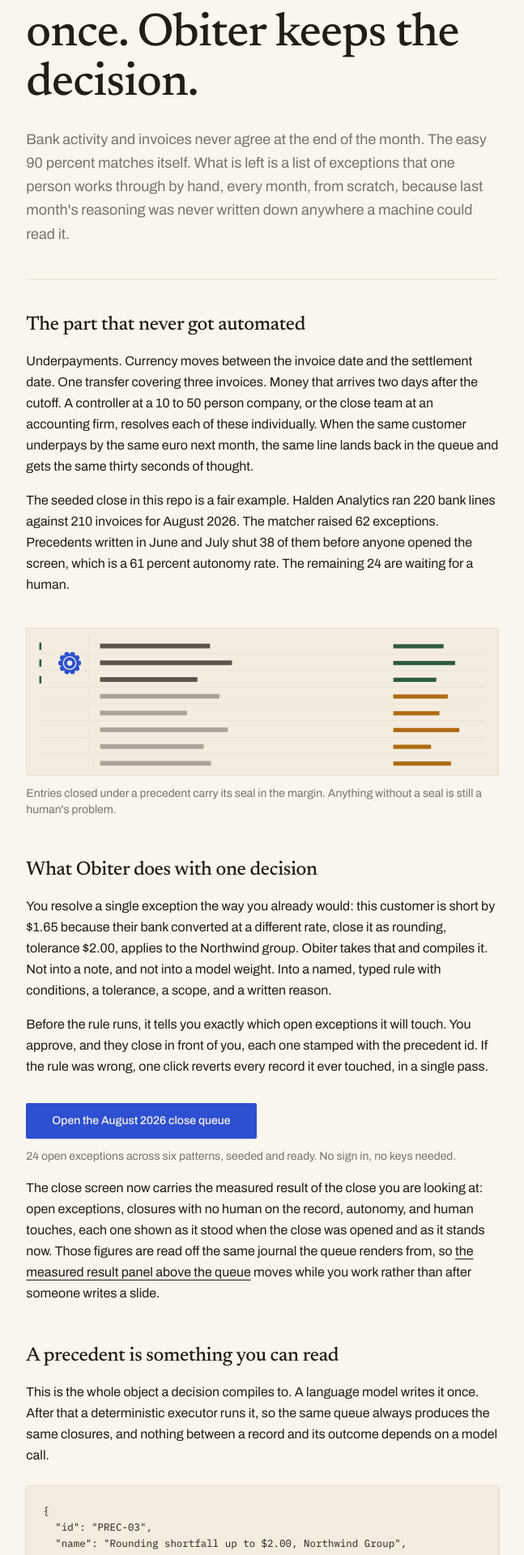
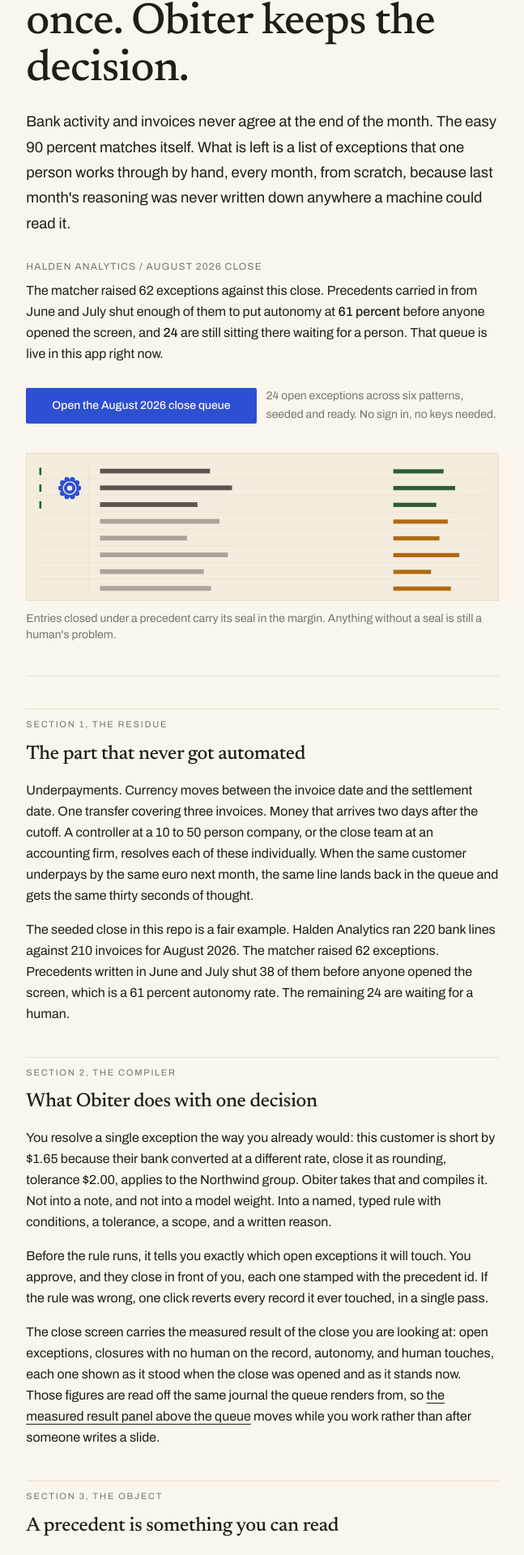
Before and after one commit to mericcintosun/obiter, a Next.js app: page / in a window 1280 px wide. Shown: the part 195-2115 px from the top of the page at 81% size, without its empty margins (316-963 px from the left). Built offline with nearby package versions, Linux system fonts and the light colour scheme; no server answers.

Commit message:
feat(web): the close state and the demo CTA in the first viewport

```diff
--- a/app/page.tsx
+++ b/app/page.tsx
@@ -35,23 +35,68 @@
   const baseline = Math.round((closeSummary.closedByCarriedPrecedents / closeSummary.exceptionsRaised) * 100);
 
   return (
-    <article className="mx-auto max-w-[68ch] px-5 pt-14 pb-4">
+    <article className="mx-auto max-w-[68ch] px-5 pt-12 pb-4">
+      {/* The first screen. Kicker, claim, ink lede, dateline, the state of the
+          close in one sentence with the live figures in it, and the way in. The
+          CTA used to sit two and a half screens below this. */}
       <p className="obiter-label">Month-end close / Reconciliation exceptions</p>
 
-      <h1 className="mt-4 text-[clamp(2.4rem,6vw,3.6rem)] leading-[1.06]">
+      <h1 className="mt-4 text-[clamp(2.25rem,5.4vw,3.4rem)] leading-[1.06]">
         The controller decides once. Obiter keeps the decision.
       </h1>
 
-      <p className="mt-6 text-lg leading-relaxed text-muted-foreground">
+      <p className="obiter-lede mt-5">
         Bank activity and invoices never agree at the end of the month. The easy 90 percent
         matches itself. What is left is a list of exceptions that one person works through by
         hand, every month, from scratch, because last month&apos;s reasoning was never written
         down anywhere a machine could read it.
       </p>
 
+      <p className="obiter-dateline mt-7">
+        {closeSummary.entity} / {closeSummary.period} close
+      </p>
+
+      <p className="mt-2 leading-relaxed">
+        The matcher raised <span className="obiter-figure">{closeSummary.exceptionsRaised}</span>{" "}
+        exceptions against this close. Precedents carried in from June and July shut enough of
+        them to put autonomy at{" "}
+        <span className="obiter-figure font-medium">{baseline} percent</span> before anyone opened
+        the screen, and <span className="obiter-figure font-medium">{open}</span> are still sitting
+        there waiting for a person. That queue is live in this app right now.
+      </p>
+
+      <div className="mt-7 flex flex-col gap-3 sm:flex-row sm:items-center">
+        <Button size="lg" className="min-h-11" asChild>
+          <Link href="/close">Open the August 2026 close queue</Link>
+        </Button>
+        <p className="text-sm leading-relaxed text-muted-foreground">
+          {open} open exceptions across six patterns, seeded and ready. No sign in, no keys
+          needed.
+        </p>
+      </div>
+
+      <figure className="mt-9">
+        {/* unoptimized because the image optimizer refuses SVG in production, and
+            this asset is ours and already small. This is an illustration, not a
+            brand mark, so the one mark rule in app/layout.tsx is untouched. */}
+        <Image
+          src="/illustrations/ledger-rule.svg"
+          alt="A ruled queue where three entries carry a precedent seal in the margin and five are still open"
+          width={900}
+          height={280}
+          unoptimized
+          className="w-full border border-border"
+        />
+        <figcaption className="mt-3 text-sm text-muted-foreground">
+          Entries closed under a precedent carry its seal in the margin. Anything without a seal
+          is still a human&apos;s problem.
+        </figcaption>
+      </figure>
+
       <div className="obiter-rule mt-10" />
 
-      <h2 className="mt-10 text-2xl">The part that never got automated</h2>
+      <p className="obiter-runninghead mt-10">Section 1, the residue</p>
+      <h2 className="mt-3 text-2xl">The part that never got automated</h2>
       <p className="mt-4 leading-relaxed">
         Underpayments. Currency moves between the invoice date and the settlement date. One
         transfer covering three invoices. Money that arrives two days after the cutoff. A
@@ -69,25 +114,8 @@
         remaining {open} are waiting for a human.
       </p>
 
-      <figure className="mt-10">
-        {/* unoptimized because the image optimizer refuses SVG in production, and
-            this asset is ours and already small. This is an illustration, not a
-            brand mark, so the one mark rule in app/layout.tsx is untouched. */}
-        <Image
-          src="/illustrations/ledger-rule.svg"
-          alt="A ruled queue where three entries carry a precedent seal in the margin and five are still open"
-          width={900}
-          height={280}
-          unoptimized
-          className="w-full border border-border"
-        />
-        <figcaption className="mt-3 text-sm text-muted-foreground">
-          Entries closed under a precedent carry its seal in the margin. Anything without a seal
-          is still a human&apos;s problem.
-        </figcaption>
-      </figure>
-
-      <h2 className="mt-12 text-2xl">What Obiter does with one decision</h2>
+      <p className="obiter-runninghead mt-10">Section 2, the compiler</p>
+      <h2 className="mt-3 text-2xl">What Obiter does with one decision</h2>
       <p className="mt-4 leading-relaxed">
         You resolve a single exception the way you already would: this customer is short by
         $1.65 because their bank converted at a different rate, close it as rounding, tolerance
@@ -100,17 +128,8 @@
         approve, and they close in front of you, each one stamped with the precedent id. If the
         rule was wrong, one click reverts every record it ever touched, in a single pass.
       </p>
-
-      <div className="mt-8">
-        <Button size="lg" className="min-h-11" asChild>
-          <Link href="/close">Open the August 2026 close queue</Link>
-        </Button>
-        <p className="mt-3 text-sm text-muted-foreground">
-          {open} open exceptions across six patterns, seeded and ready. No sign in, no keys
-          needed.
-        </p>
-        <p className="mt-4 max-w-[68ch] leading-relaxed">
-          The close screen now carries the measured result of the close you are looking at: open
+      <p className="mt-4 leading-relaxed">
+        The close screen carries the measured result of the close you are looking at: open
         exceptions, closures with no human on the record, autonomy, and human touches, each one
         shown as it stood when the close was opened and as it stands now. Those figures are read
         off the same journal the queue renders from, so{" "}
@@ -119,9 +138,9 @@
         </Link>{" "}
         moves while you work rather than after someone writes a slide.
       </p>
-      </div>
 
-      <h2 className="mt-12 text-2xl">A precedent is something you can read</h2>
+      <p className="obiter-runninghead mt-10">Section 3, the object</p>
+      <h2 className="mt-3 text-2xl">A precedent is something you can read</h2>
       <p className="mt-4 leading-relaxed">
         This is the whole object a decision compiles to. A language model writes it once. After
         that a deterministic executor runs it, so the same queue always produces the same
@@ -166,7 +185,8 @@
         </div>
       </details>
 
-      <h2 className="mt-12 text-2xl">Why not just let a model learn from the reviewer</h2>
+      <p className="obiter-runninghead mt-10">Section 4, the argument</p>
+      <h2 className="mt-3 text-2xl">Why not just let a model learn from the reviewer</h2>
       <p className="mt-4 leading-relaxed">
         Several reconciliation products now claim to learn from reviewer actions and act on
         their own after enough training. That is a hard thing to sign off on, because you cannot
@@ -177,14 +197,47 @@
         the start of this close, and higher after every precedent you approve.
       </p>
 
-      <h2 className="mt-12 text-2xl">Built on</h2>
-      <p className="mt-4 leading-relaxed">
-        Next.js 15 and TypeScript on Vercel. Claude for the one compilation step, with the rule
-        schema enforced as a tool definition. Zod for validation of anything a model produced.
-        Dodo Payments test mode for the live settlement feed. The build itself was split across
-        Agent Orchestrator sessions: engine, compiler, interface, and seed data each ran as
-        their own worker.
-      </p>
+      <p className="obiter-runninghead mt-10">Section 5, the build</p>
+      <h2 className="mt-3 text-2xl">Built on</h2>
+      {/* A ruled ledger in the body face, one entry per line. Not a stat band:
+          no big numerals, no mono, no grid of cells. */}
+      <dl className="mt-5">
+        <div className="obiter-rule flex flex-col gap-1 py-3 sm:flex-row sm:gap-4">
+          <dt className="font-medium sm:w-[13.5rem] sm:shrink-0">Agent Orchestrator</dt>
+          <dd className="text-sm leading-relaxed sm:flex-1">
+            The build was split across orchestrator and worker sessions: engine, compiler,
+            interface, and seed data each ran as their own worker.
+          </dd>
+        </div>
+        <div className="obiter-rule flex flex-col gap-1 py-3 sm:flex-row sm:gap-4">
+          <dt className="font-medium sm:w-[13.5rem] sm:shrink-0">Claude</dt>
+          <dd className="text-sm leading-relaxed sm:flex-1">
+            One compilation step, with the precedent rule schema handed over as a tool
+            definition rather than described in prose.
+          </dd>
+        </div>
+        <div className="obiter-rule flex flex-col gap-1 py-3 sm:flex-row sm:gap-4">
+          <dt className="font-medium sm:w-[13.5rem] sm:shrink-0">Zod</dt>
+          <dd className="text-sm leading-relaxed sm:flex-1">
+            Validation of anything a model produced, including the rejection of a rule that
+            tries to widen its own scope or its own tolerance.
+          </dd>
+        </div>
+        <div className="obiter-rule flex flex-col gap-1 py-3 sm:flex-row sm:gap-4">
+          <dt className="font-medium sm:w-[13.5rem] sm:shrink-0">Dodo Payments</dt>
+          <dd className="text-sm leading-relaxed sm:flex-1">
+            Test mode for the live settlement feed, so money that arrives during the close
+            becomes an exception like any other.
+          </dd>
+        </div>
+        <div className="obiter-rule flex flex-col gap-1 py-3 sm:flex-row sm:gap-4">
+          <dt className="font-medium sm:w-[13.5rem] sm:shrink-0">Next.js 15 and TypeScript</dt>
+          <dd className="text-sm leading-relaxed sm:flex-1">
+            App Router on Vercel, strict mode, with the close journal in Postgres behind one
+            adapter seam.
+          </dd>
+        </div>
+      </dl>
     </article>
   );
 }
```
Lines whose indentation alone changed are shown as unchanged.
